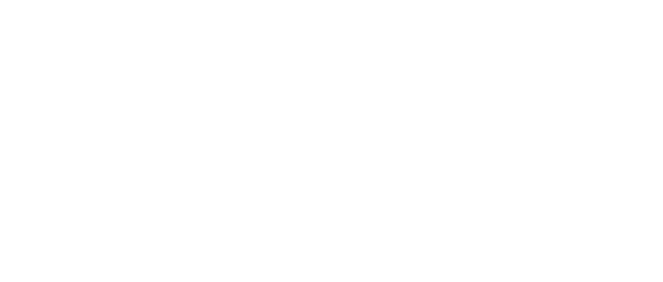
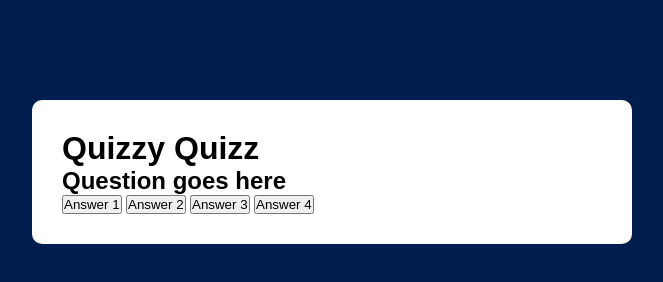
Before and after one commit to Mathieu-Belson/Quizz-App-Javascript, a plain HTML site: page index.html in a window 1280 px wide. Shown: the whole page, without its empty margins (308-971 px from the left). Drawn offline with Linux system fonts and the light colour scheme.

Commit message:
script.js created, buttons created

```diff
--- a/index.html
+++ b/index.html
@@ -1,11 +1,25 @@
 <!DOCTYPE html>
 <html lang="en">
 <head>
-    <meta charset="UTF-8">
-    <meta name="viewport" content="width=device-width, initial-scale=1.0">
-    <title>Document</title>
+    <title>Easy Quizz App</title>
+    <link rel="stylesheet" href="style.css">
 </head>
+
 <body>
 
+    <div class="app">
+        <h1>Quizzy Quizz</h1>
+        <div class="quiz">
+            <h2 id="question">Question goes here</h2>
+            <div id="answer-buttons">
+                <button class="btn">Answer 1</button>
+                <button class="btn">Answer 2</button>
+                <button class="btn">Answer 3</button>
+                <button class="btn">Answer 4</button>
+            </div>
+        </div>
+    </div>
+
+    <script src="script.js"></script>
 </body>
 </html>
--- a/style.css
+++ b/style.css
@@ -1,5 +1,19 @@
 * {
     margin: 0;
     padding: 0;
+    font-family: "popins", sans-serif;
     box-sizing: border-box;
 }
+
+ body {
+    background: #001e4d;
+ }
+
+ .app {
+    background: #fff;
+    width: 90%;
+    max-width: 600px;
+    margin: 100px auto 0; /* top, right & left, bottom */
+    border-radius: 10px;
+    padding: 30px;
+ }
```
Also changed, not shown: script.js (added).
